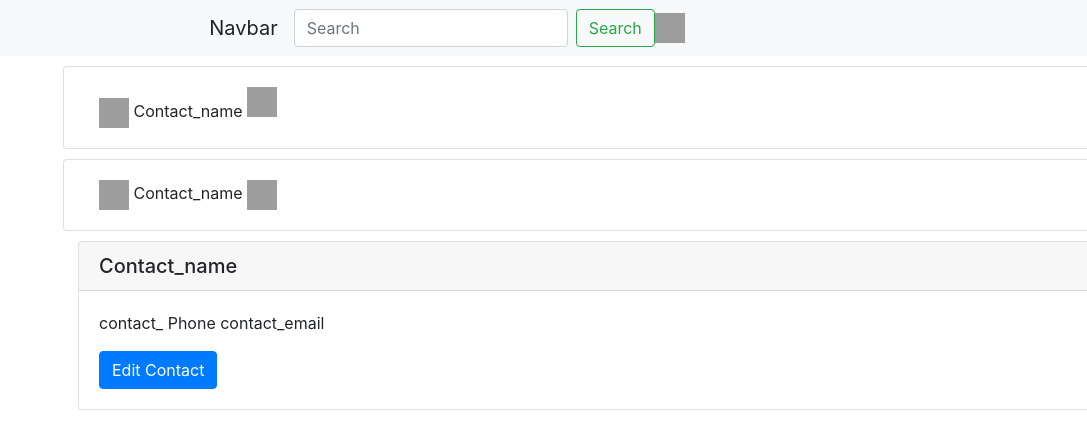
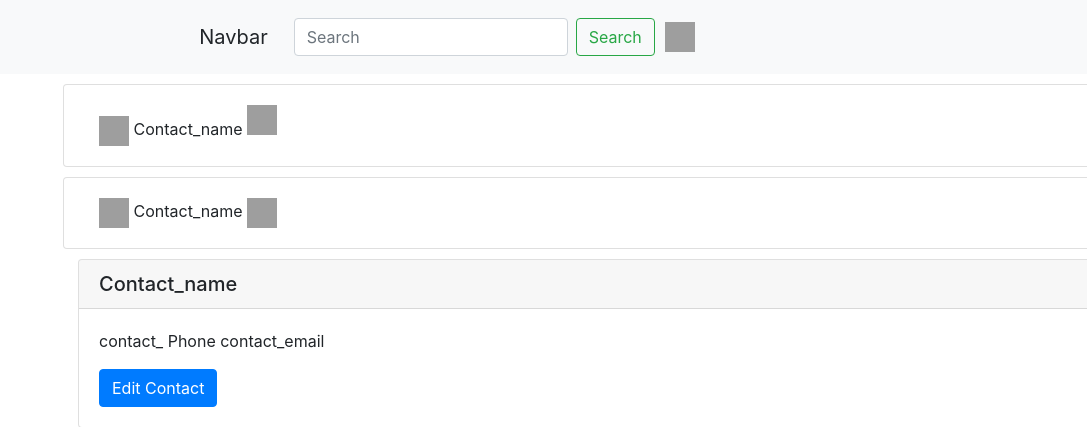
Before and after one commit to Kimcheemo/contactManager, a PHP site: page /contacts.html in a window 1280 px wide; the page is wider, and only the part inside the window is pictured. Shown: the top 427 px of that part, without its empty margins (193-1280 px from the left). Run offline with PHP 8.4, Linux system fonts and the light colour scheme; grey boxes are pictures that could not be loaded.

Commit message:
Update styles.css

```diff
--- a/styles.css
+++ b/styles.css
@@ -5,3 +5,11 @@
 .container {
 	margin: 10px 20%;
 }
+
+.add-button {
+    margin-left: 10px;
+}
+
+.form-control {
+    margin: 10px;
+}
```
